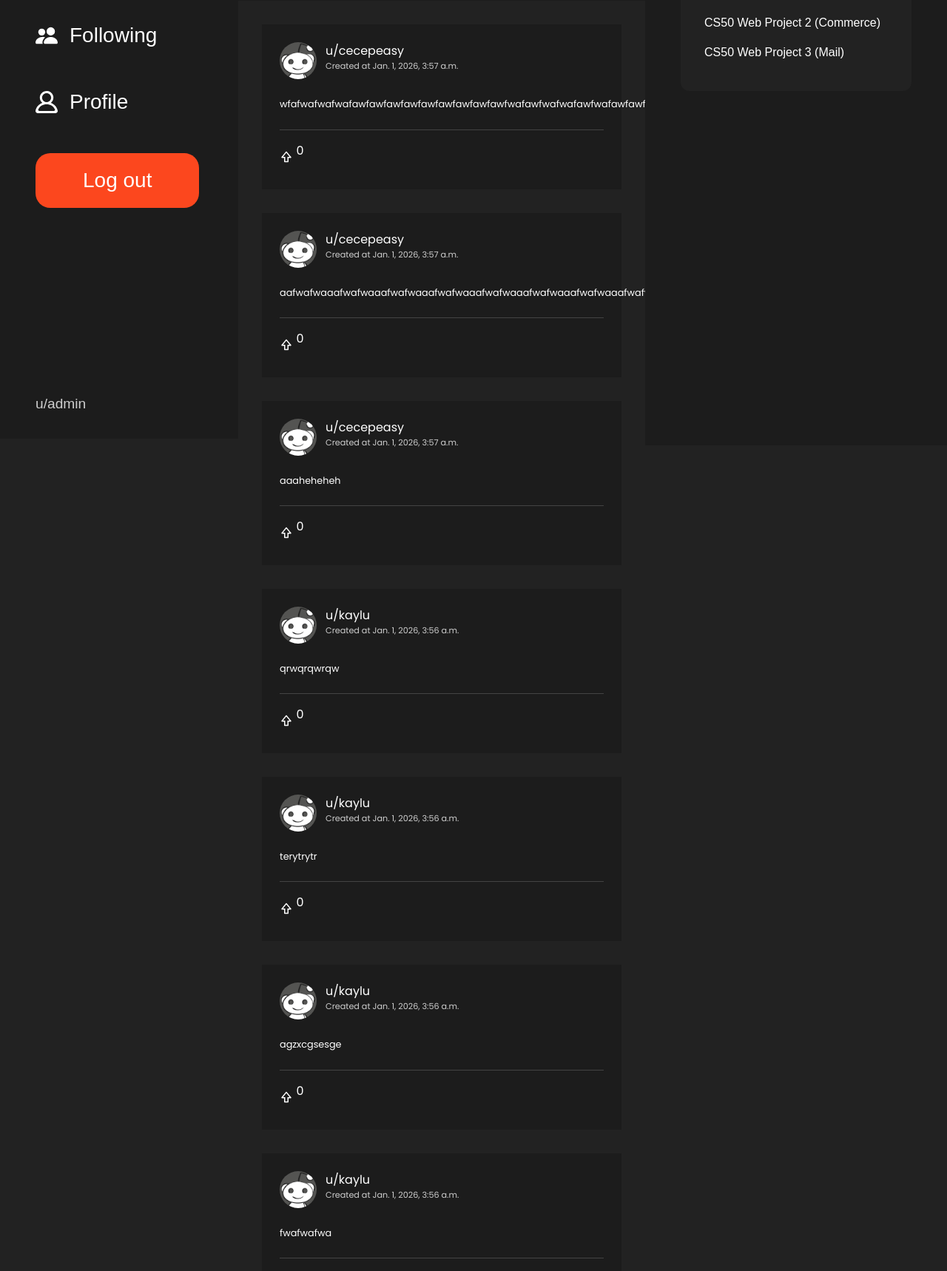
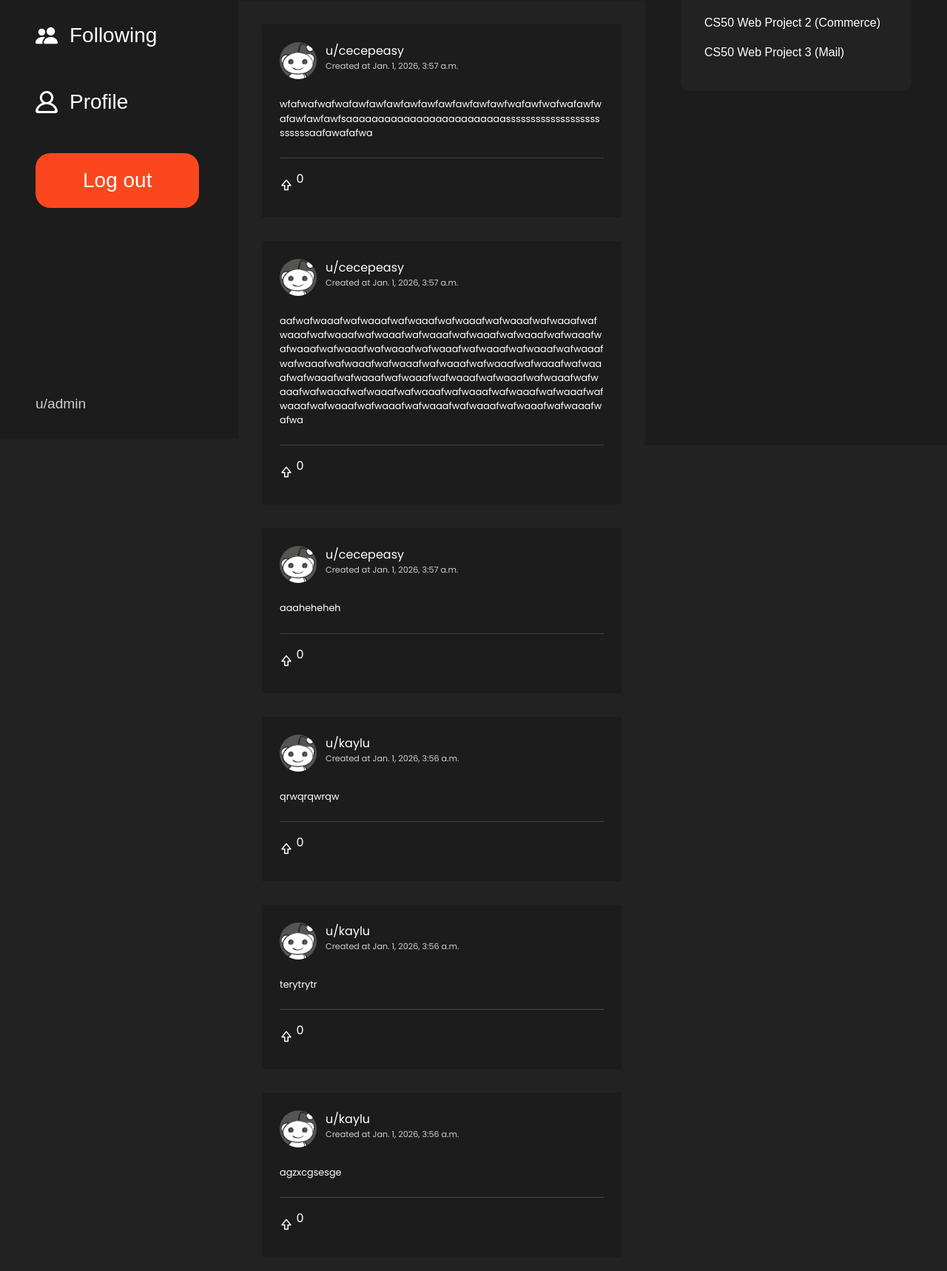
Before and after one commit to kaylubr/network, a Django app: page / in a window 1280 px wide. Shown: the part 198-1916 px from the top of the page at 74% size. Run offline with Django 3.2, Linux system fonts and the light colour scheme; a user stored in the database is signed in; data comes from the database, SQL or seed files in the repository; some web fonts are replaced.

Commit message:
fix: fix text overflow on text cards

```diff
--- a/network/static/network/styles.css
+++ b/network/static/network/styles.css
@@ -303,7 +303,6 @@ header {
 }
 
 #add-post-form textarea {
-  height: 100%;
   width: calc(100% - 60px - 3rem);
   outline: 0;
   background-color: #1C1C1C;
@@ -383,6 +382,11 @@ header {
 .post-body {
   font-size: 0.8rem;
   margin: 1.5rem 0;
+  box-sizing: border-box;
+}
+
+.post-body > p {
+  overflow-wrap: break-word;
 }
 
 .post-footer {
--- a/network/templates/network/index.html
+++ b/network/templates/network/index.html
@@ -39,7 +39,9 @@
                             <div id="post-date">Created at {{ post.created_at }}</div>
                         </div>
                     </div>
-                    <div class="post-body">{{ post.content }}</div>
+                    <div class="post-body">
+                        <p>{{ post.content }}</p>
+                    </div>
                     <div class="post-footer">
                         <img src="{% static 'network/icons/upvote.svg' %}" alt="upvote icon" id="upvote-icon">
                         <p>0</p>
```
